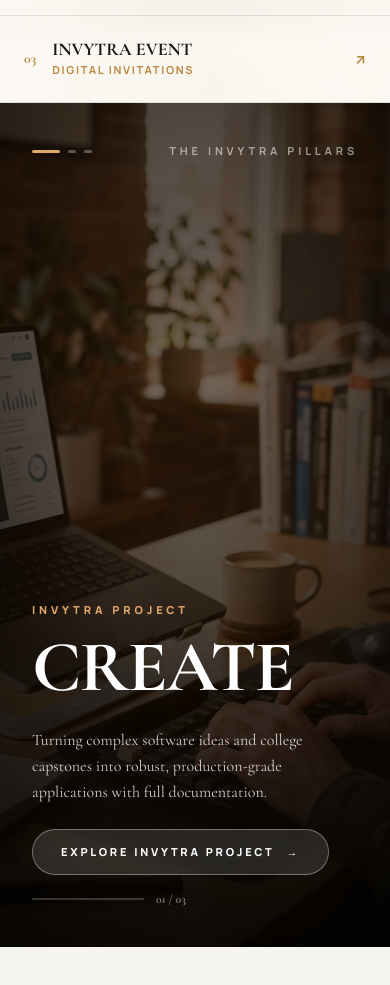
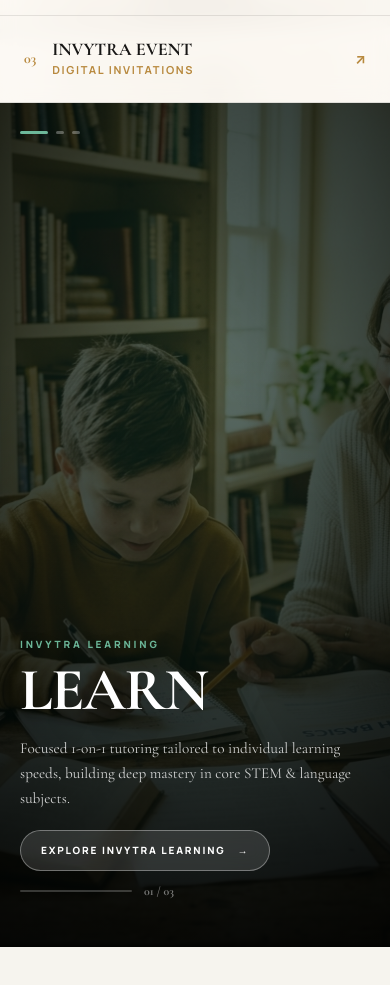
Before and after one commit to razalpa64/INVYTRAIN, a Next.js app: page / in a window 390 px wide. Shown: the part 800-1785 px from the top of the page. Built offline with nearby package versions, Linux system fonts and the light colour scheme.

Commit message:
Fix mobile venture transition order

```diff
--- a/src/components/LearnCreateCelebrate.tsx
+++ b/src/components/LearnCreateCelebrate.tsx
@@ -10,8 +10,11 @@ export default function LearnCreateCelebrate() {
   const [active, setActive] = useState(0);
   const [progress, setProgress] = useState(0);
 
-  const chapters = siteContent.ventures.map((v) => ({
-    number: v.number,
+  const chapterOrder = ["learning", "project", "event"];
+  const chapters = [...siteContent.ventures]
+    .sort((a, b) => chapterOrder.indexOf(a.slug) - chapterOrder.indexOf(b.slug))
+    .map((v, index) => ({
+    number: String(index + 1).padStart(2, "0"),
     word: v.slug === "learning" ? "LEARN" : v.slug === "project" ? "CREATE" : "CELEBRATE",
     sub: v.name,
     tagline: v.description,
@@ -41,8 +44,8 @@ export default function LearnCreateCelebrate() {
   const ch = chapters[active] || chapters[0];
 
   return (
-    <section ref={sectionRef} style={{ height: "350vh" }}>
-      <div className="sticky top-0 h-[100svh] w-full overflow-hidden">
+    <section ref={sectionRef} className="h-[420vh] md:h-[350vh]">
+      <div className="sticky top-0 h-[100svh] min-h-[34rem] w-full overflow-hidden">
 
         {/* ── FULL-BLEED PHOTOS FROM site.json ── */}
         {chapters.map((c, i) => (
@@ -97,7 +100,7 @@ export default function LearnCreateCelebrate() {
 
         {/* ── ALL CONTENT ── */}
         <div
-          className="absolute inset-0 flex flex-col justify-between px-8 py-10 md:px-16 md:py-12"
+          className="absolute inset-0 flex flex-col justify-between px-5 py-7 md:px-16 md:py-12"
           style={{ zIndex: 10 }}
         >
           {/* TOP ROW */}
@@ -123,19 +126,19 @@ export default function LearnCreateCelebrate() {
               className="text-[11px] font-bold uppercase tracking-[0.35em]"
               style={{ color: "rgba(255,255,255,0.55)" }}
             >
-              The Invytra Pillars
+              <span className="hidden sm:inline">The Invytra Pillars</span>
             </p>
           </div>
 
           {/* BOTTOM CONTENT */}
-          <div className="flex flex-col gap-6 md:flex-row md:items-end md:justify-between">
+          <div className="flex flex-col gap-5 pb-[max(1.25rem,env(safe-area-inset-bottom))] md:flex-row md:items-end md:justify-between md:gap-6 md:pb-0">
 
             {/* Left — Word + tagline */}
             <div className="flex flex-col">
 
               {/* Sub-label */}
               <p
-                className="mb-3 text-[11px] font-extrabold uppercase tracking-[0.35em]"
+                className="mb-2 text-[10px] font-extrabold uppercase tracking-[0.28em] sm:mb-3 sm:text-[11px] sm:tracking-[0.35em]"
                 style={{
                   color: ch.accent,
                   transition: "color 0.8s ease",
@@ -147,14 +150,14 @@ export default function LearnCreateCelebrate() {
               {/* Giant word — cross-fade per chapter */}
               <div
                 className="relative overflow-visible"
-                style={{ height: "clamp(5rem, 13vw, 10.5rem)" }}
+                style={{ height: "clamp(4rem, 13vw, 10.5rem)" }}
               >
                 {chapters.map((c, i) => (
                   <h2
                     key={c.word}
                     className="absolute inset-0 font-serif font-bold leading-none tracking-tight"
                     style={{
-                      fontSize: "clamp(4.5rem, 13vw, 10.5rem)",
+                      fontSize: "clamp(3.75rem, 13vw, 10.5rem)",
                       color: "#FFFFFF",
                       textShadow: `0 2px 40px rgba(0,0,0,0.5)`,
                       opacity: active === i ? 1 : 0,
@@ -174,15 +177,15 @@ export default function LearnCreateCelebrate() {
 
               {/* Tagline — cross-fade per chapter */}
               <div
-                className="relative mt-4"
-                style={{ minHeight: "2rem" }}
+                className="relative mt-3 sm:mt-4"
+                style={{ minHeight: "clamp(2.5rem, 7vw, 3.25rem)" }}
               >
                 {chapters.map((c, i) => (
                   <p
                     key={c.word}
                     className="font-serif leading-relaxed"
                     style={{
-                      fontSize: "clamp(1rem, 1.8vw, 1.3rem)",
+                      fontSize: "clamp(0.95rem, 1.8vw, 1.3rem)",
                       color: "rgba(255,255,255,0.80)",
                       position: i === 0 ? "relative" : "absolute",
                       top: 0,
@@ -201,11 +204,11 @@ export default function LearnCreateCelebrate() {
             </div>
 
             {/* Right — CTA + progress */}
-            <div className="flex flex-col items-start md:items-end gap-4 shrink-0">
+            <div className="flex shrink-0 flex-col items-start gap-3 sm:gap-4 md:items-end">
               {/* CTA Button */}
               <Link
                 href={ch.href}
-                className="group inline-flex items-center gap-3 rounded-full px-7 py-3.5 text-[11px] font-extrabold uppercase tracking-[0.25em] backdrop-blur-sm"
+                className="group inline-flex max-w-full items-center gap-3 rounded-full px-5 py-3 text-[10px] font-extrabold uppercase tracking-[0.18em] backdrop-blur-sm sm:px-7 sm:py-3.5 sm:text-[11px] sm:tracking-[0.25em]"
                 style={{
                   background: "rgba(255,255,255,0.12)",
                   border: "1px solid rgba(255,255,255,0.35)",
```
